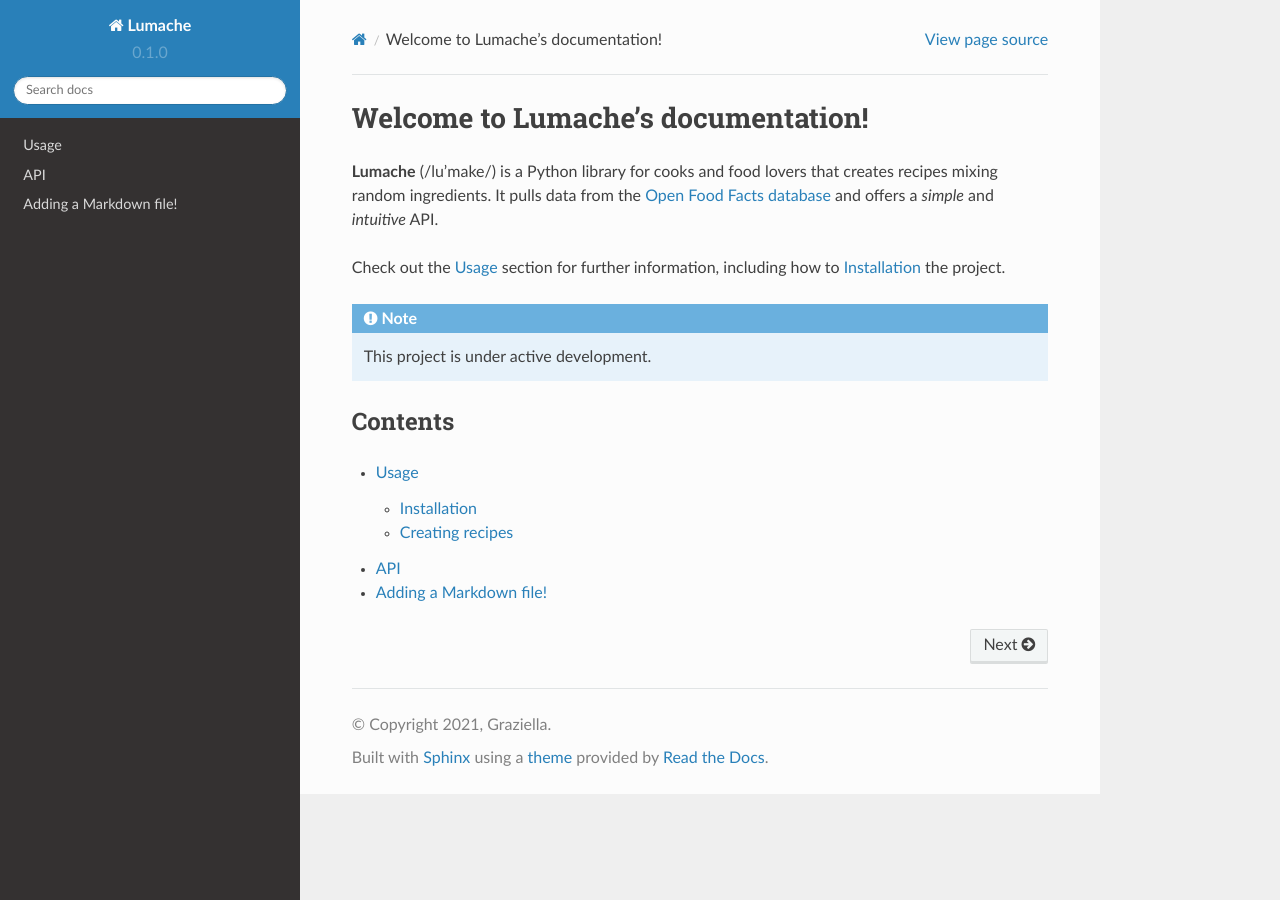
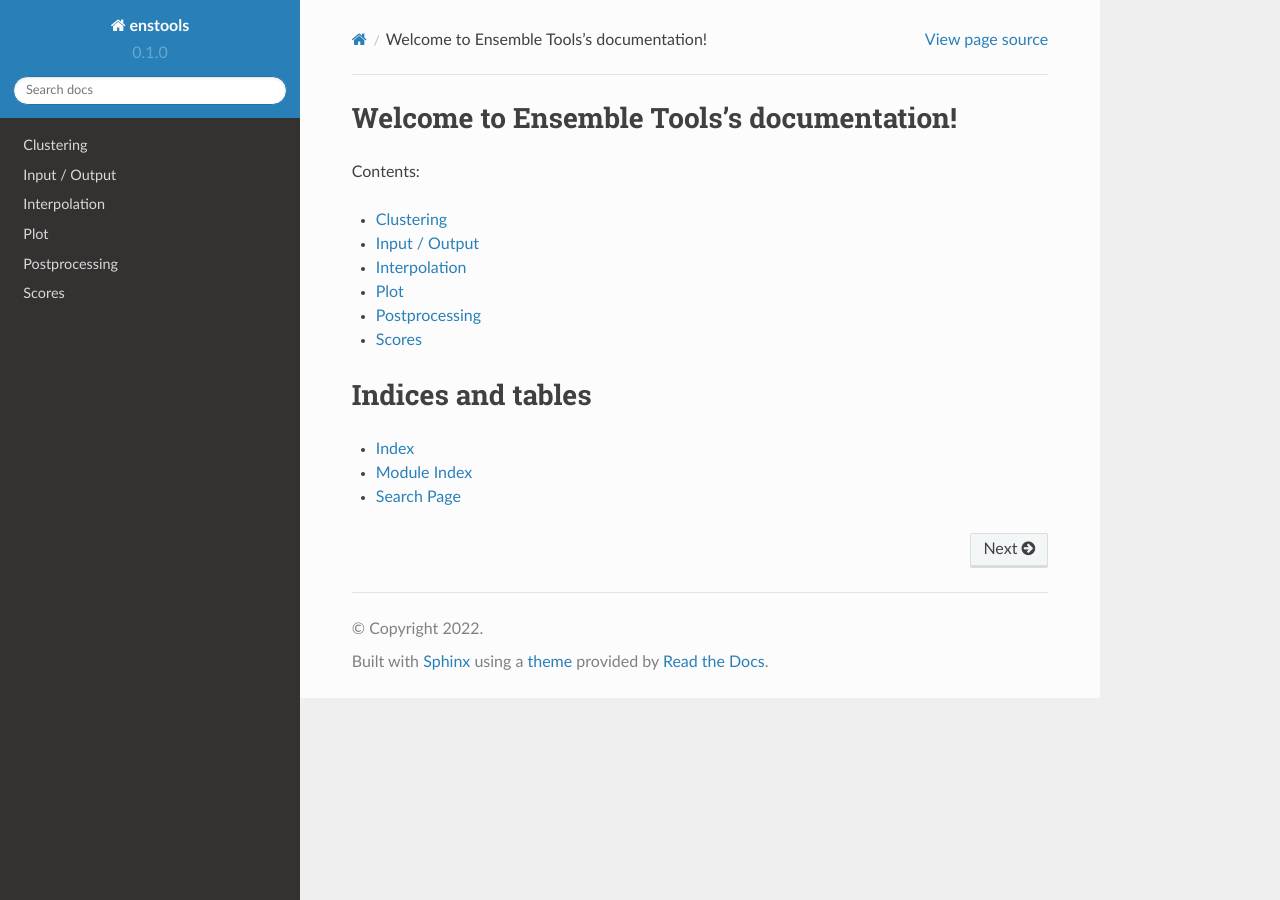
Before and after one commit to orioltinto/readthedocs-tutorial-template, a Sphinx documentation site: the page built from docs/source/index.rst, in a window 1280 px wide. Built offline with Sphinx 7.4.7 and the Read the Docs theme 2.0.0, drawn with Linux system fonts in a browser that asks for light colours.

Commit message:
Trying to generate enstools documentation to check if requirements work.

```diff
--- a/docs/requirements.txt
+++ b/docs/requirements.txt
@@ -1 +1 @@
-myst_parser
+enstools
--- a/docs/source/api.rst
+++ /dev/null
@@ -1,7 +0,0 @@
-API
-===
-
-.. autosummary::
-   :toctree: generated
-
-   lumache
--- a/docs/source/conf.py
+++ b/docs/source/conf.py
@@ -2,9 +2,9 @@
 
 # -- Project information
 
-project = 'Lumache'
-copyright = '2021, Graziella'
-author = 'Graziella'
+project = 'enstools'
+copyright = '2022'
+author = 'RobertRedl'
 
 release = '0.1'
 version = '0.1.0'
@@ -18,6 +18,7 @@
     'sphinx.ext.autodoc',
     'sphinx.ext.autosummary',
     'sphinx.ext.intersphinx',
+    'numpydoc',
 ]
 
 intersphinx_mapping = {
--- a/docs/source/index.rst
+++ b/docs/source/index.rst
@@ -1,23 +1,27 @@
-Welcome to Lumache's documentation!
-===================================
+.. Ensemble Tools documentation master file, created by
+   sphinx-quickstart on Wed Aug  9 17:36:52 2017.
+   You can adapt this file completely to your liking, but it should at least
+   contain the root `toctree` directive.
 
-**Lumache** (/lu'make/) is a Python library for cooks and food lovers
-that creates recipes mixing random ingredients.
-It pulls data from the `Open Food Facts database <https://world.openfoodfacts.org/>`_
-and offers a *simple* and *intuitive* API.
+Welcome to Ensemble Tools's documentation!
+==========================================
 
-Check out the :doc:`usage` section for further information, including
-how to :ref:`installation` the project.
-
-.. note::
-
-   This project is under active development.
-
-Contents
---------
+Contents:
 
 .. toctree::
+    :maxdepth: 2
 
-   usage
-   api
-   markdown
+    clustering.rst
+    io.rst
+    interpolation.rst
+    plot.rst
+    post.rst
+    scores.rst
+
+
+Indices and tables
+==================
+
+* :ref:`genindex`
+* :ref:`modindex`
+* :ref:`search`
--- a/docs/source/markdown.md
+++ /dev/null
@@ -1,3 +0,0 @@
-# Adding a Markdown file!
-
-This works, amazing!
```
Also changed, not shown: docs/source/clustering.rst (added, +7 -0 lines), docs/source/interpolation.rst (added, +7 -0 lines), docs/source/io.rst (added, +7 -0 lines), docs/source/plot.rst (added, +7 -0 lines), docs/source/post.rst (added, +7 -0 lines), docs/source/scores.rst (added, +7 -0 lines), docs/source/usage.rst (deleted, +0 -33 lines).
